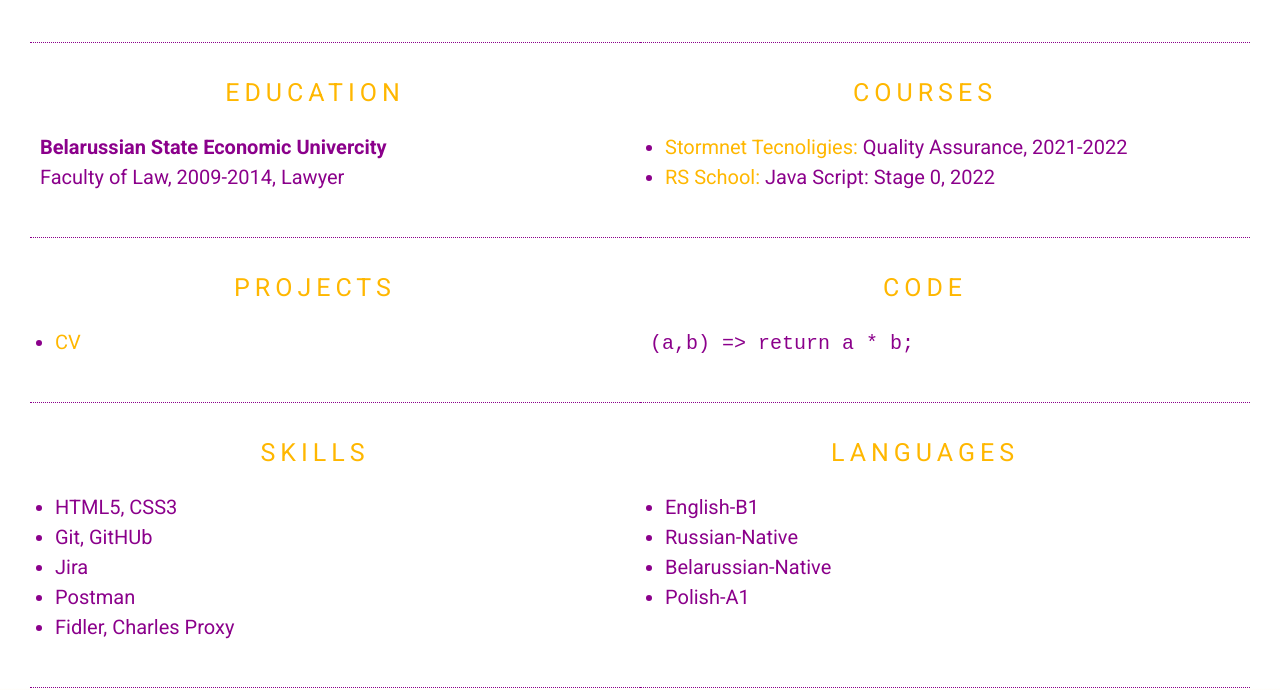
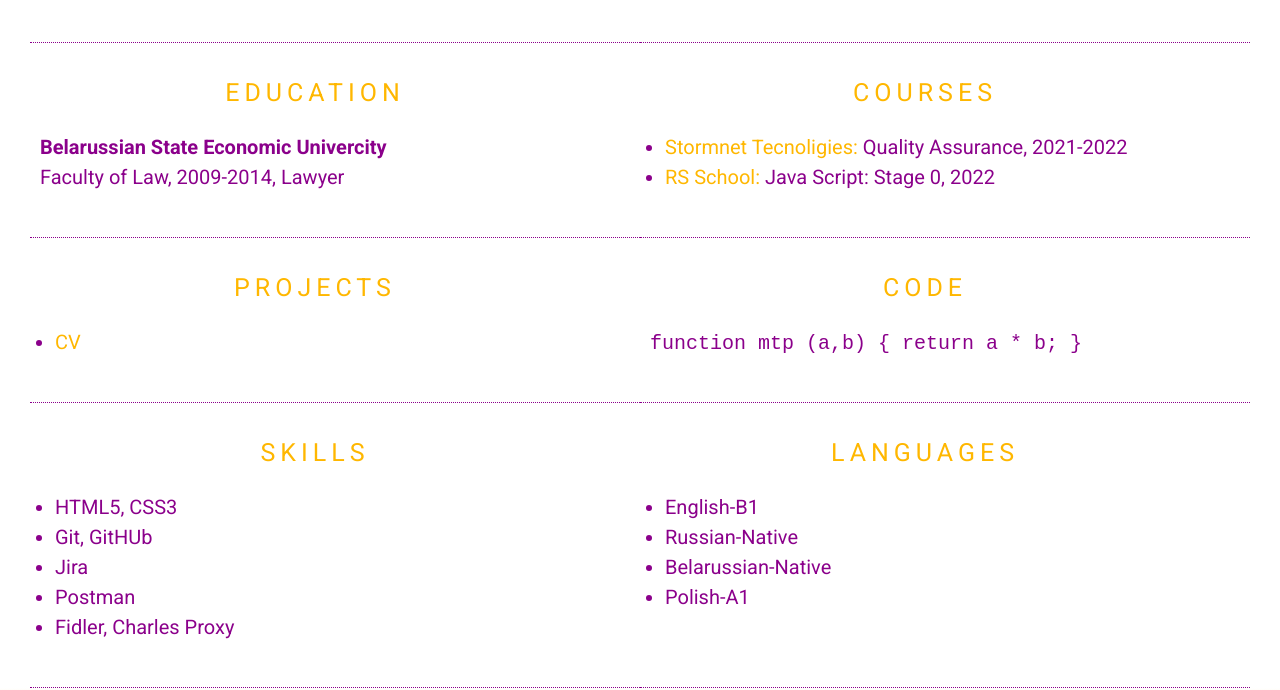
Before and after one commit to yzubr/rsschool-cv-preshool-2, a plain HTML site: page index.html in a window 1280 px wide. Shown: the part 647-1337 px from the top of the page. Drawn offline with Linux system fonts and the light colour scheme.

Commit message:
Update index.html

```diff
--- a/index.html
+++ b/index.html
@@ -81,7 +81,10 @@
             </section>
             <section class="section" id="code">
                 <h2 class="paragraph-title">Code</h2>
-                <code>(a,b) => return a * b;
+                <code>
+                    function mtp (a,b) {
+                    return a * b;
+                }
                 </code>
             </section>
             <section class="section" id="skills">
```
